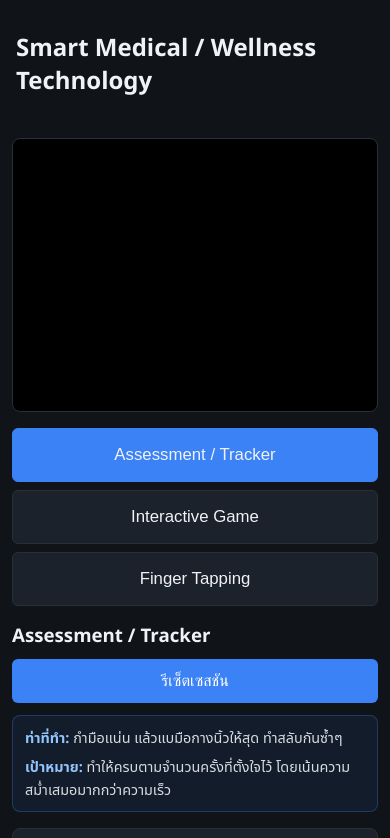
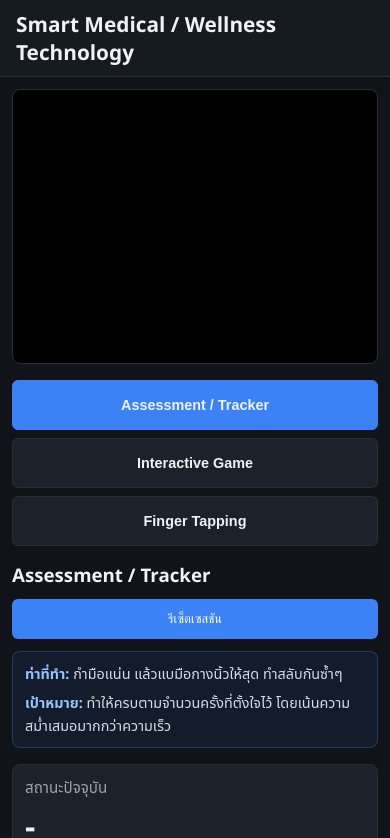
Before and after one commit to pasunim/DT-508-Smart-Medical-or-Wellness-Technology, a plain HTML site: page index.html in a window 390 px wide. Shown: the top 838 px of the page. Drawn offline with Linux system fonts and the light colour scheme; a script that the page names is missing.

Commit message:
Fix header styling, add scroll fallback, bold mode-switch buttons
- Restore header CSS (selector had been left pointing at a removed
  element after an earlier header->footer edit), fixing the flush-left
  title.
- Change body overflow from hidden to auto so content scrolls instead
  of getting clipped when the real viewport is shorter than 1080px
  (e.g. browser chrome eating into available height).
- Fix a stale header h1 selector in the mobile media query to match
  the actual h2 element.
- Bold the mode-switch button labels per user request.

Co-Authored-By: Claude Sonnet 5 <noreply@anthropic.com>

```diff
--- a/style.css
+++ b/style.css
@@ -16,8 +16,22 @@ body {
   /* ขยายจาก default ~16px เพื่อให้ผู้สูงอายุ/ผู้ป่วยหลังผ่าตัดอ่านง่าย */
   display: flex;
   flex-direction: column;
-  overflow: hidden;
-  /* ล็อกให้ทั้งหน้าพอดี viewport ไม่ scroll เมื่อจอ >= 1920x1080 */
+  overflow: auto;
+  /* ปกติจะพอดี viewport ที่ >= 1920x1080 ไม่ scroll แต่ยอมให้ scroll ได้
+     เผื่อพื้นที่จริงเหลือน้อยกว่านั้น (เช่น browser chrome/แถบที่อยู่กินพื้นที่ไป)
+     กัน content ถูกตัดหายไปเฉยๆ */
+}
+
+header {
+  flex: 0 0 auto;
+  padding: 12px 24px;
+  background: #161b22;
+  border-bottom: 1px solid #2a2f37;
+}
+
+header h2 {
+  margin: 0;
+  font-size: 1.4rem;
 }
 
 footer {
@@ -207,8 +221,9 @@ main {
   color: #f0f2f5;
   border-radius: 6px;
   cursor: pointer;
-  font-size: 1.05rem;
-  min-height: 46px;
+  font-size: 0.9rem;
+  font-weight: 700;
+  min-height: 36px;
 }
 
 .mode-switch button.active {
@@ -240,8 +255,8 @@ main {
   background: #3b82f6;
   color: #fff;
   cursor: pointer;
-  font-size: 1rem;
-  min-height: 44px;
+  font-size: 0.8rem;
+  min-height: 30px;
   white-space: nowrap;
 }
 
@@ -367,7 +382,7 @@ main {
     padding: 10px 16px;
   }
 
-  header h1 {
+  header h2 {
     font-size: 1.3rem;
   }
 
```
